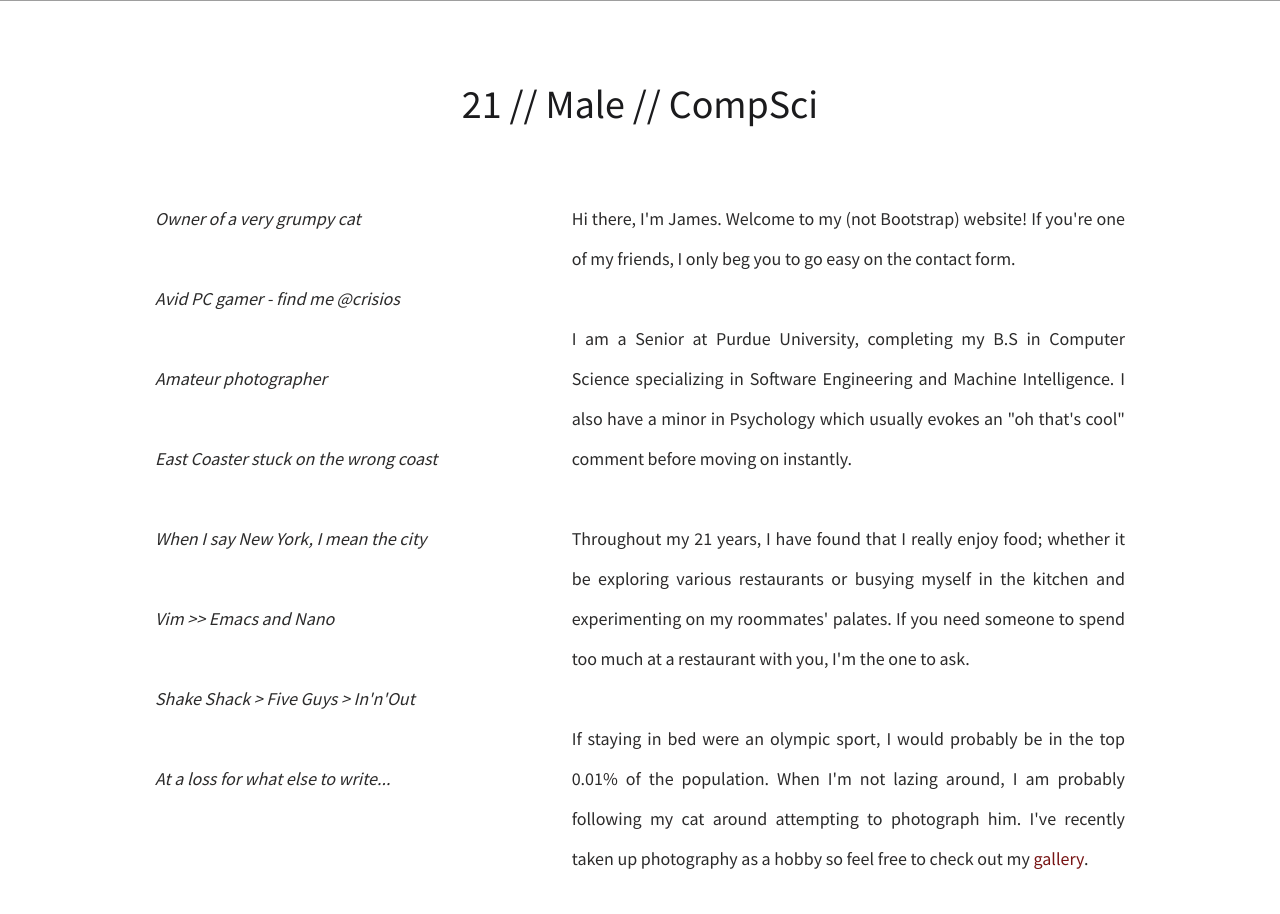
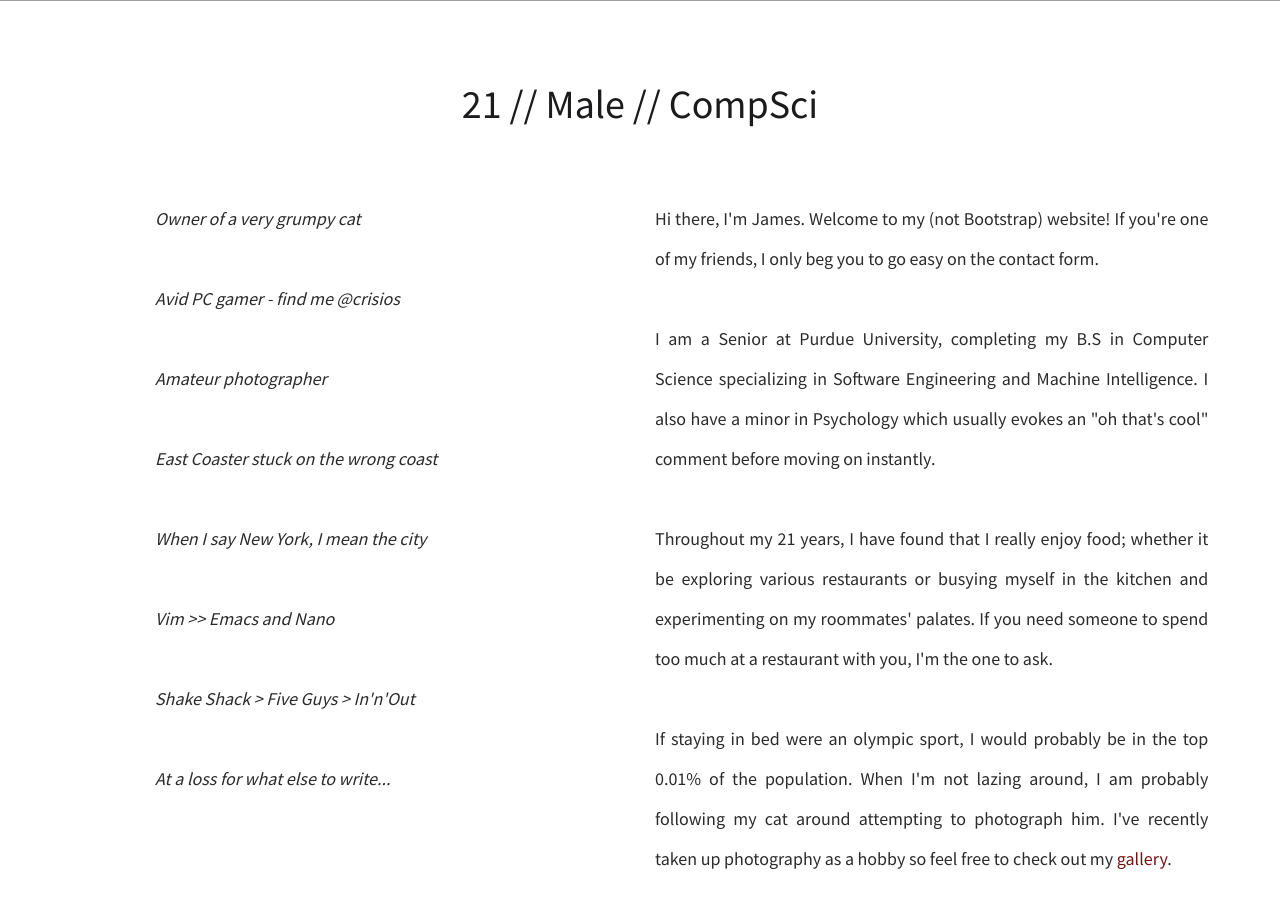
Before and after one commit to jshao100/website, a PHP site: page / in a window 1280 px wide. Shown: the part 799-1713 px from the top of the page. Run offline with PHP 8.4, Linux system fonts and the light colour scheme; some libraries are stand-ins or nearby versions; grey boxes are pictures that could not be loaded.

Commit message:
index spacing changes

```diff
--- a/index.php
+++ b/index.php
@@ -50,8 +50,7 @@ if ($handle) {
 ?>
 							</div>
 						</div>
-						<div class="large-1 large-only columns"></div>
-						<div class="large-7 medium-8 small-12 columns">
+						<div class="large-7 large-push-1 medium-8 small-12 columns">
 							<div class="about-me-text">
 								<p class="text-justify">
 									<?php include './text/about-me.txt'; ?>
```
